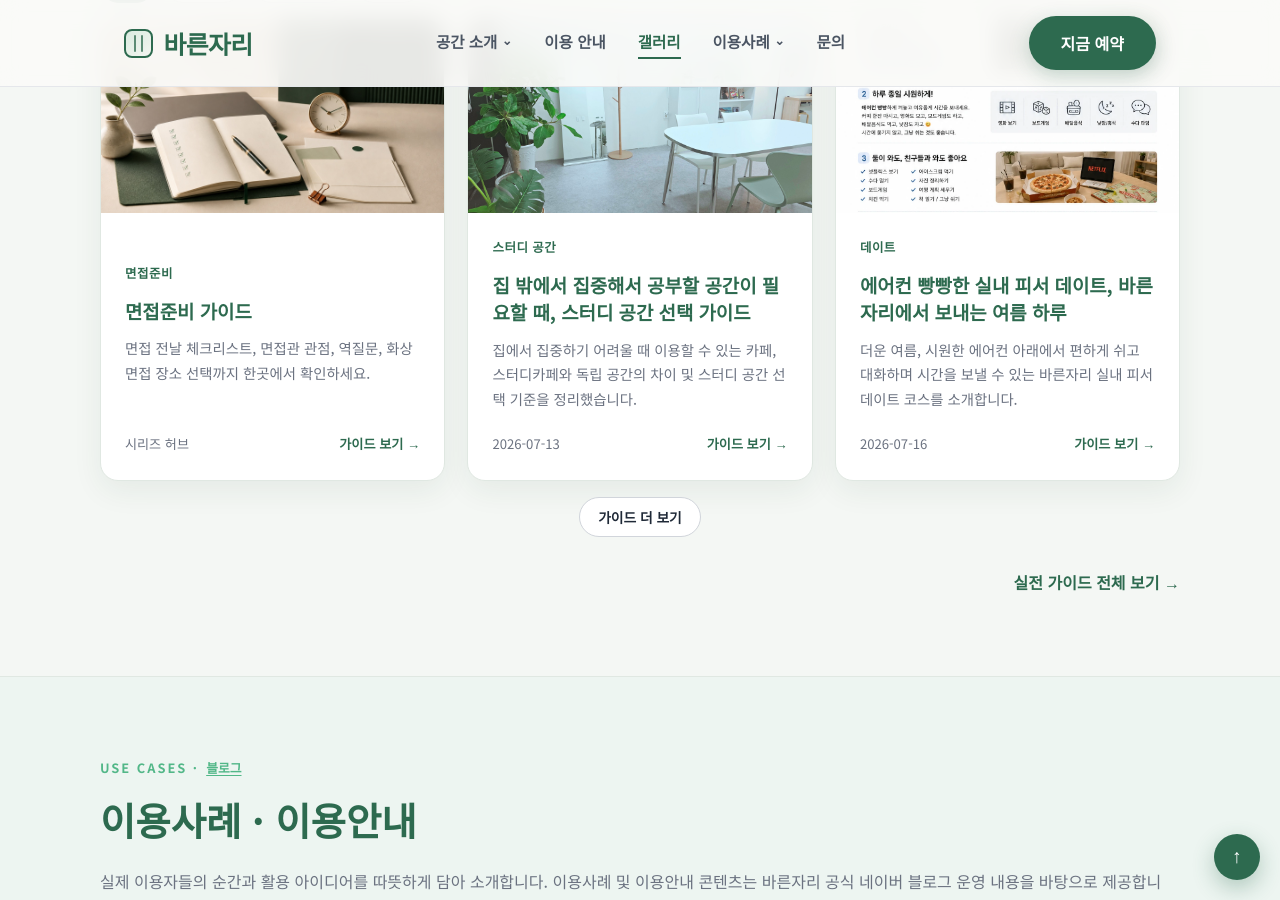
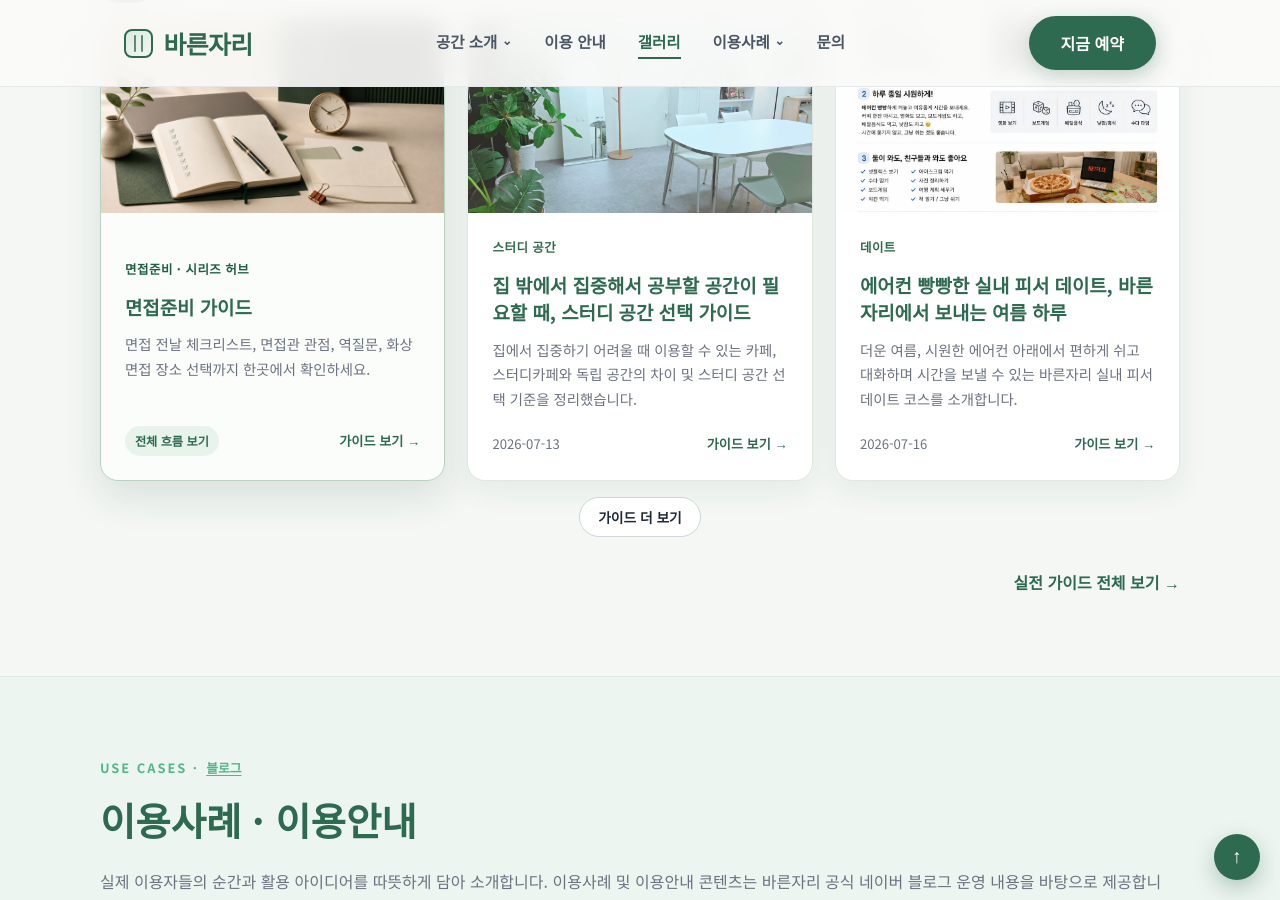
Before and after one commit to bareunspace/blog, a Jekyll site: the page built from index.html, in a window 1280 px wide and 900 px high, scrolled down 4853 px. Built offline with Jekyll 4.4.1, drawn with Linux system fonts in a browser that asks for light colours.

Commit message:
Highlight homepage interview hub card

```diff
--- a/index.html
+++ b/index.html
@@ -484,16 +484,16 @@ script_version: 20260718-2
         {% endif %}
       </div>
       <div class="blog-guide-grid home-guide-grid" id="homeGuideGrid" aria-label="목적별 준비 가이드">
-        <article class="blog-guide-card" data-home-guide-item>
+        <article class="blog-guide-card home-guide-hub-card" data-home-guide-item>
           <a class="blog-guide-image" href="{{ '/interview/' | relative_url }}" tabindex="-1" aria-hidden="true">
             <img src="/images/interview-prep-checklist-cover.jpg" alt="" loading="lazy" />
           </a>
           <div class="blog-guide-content">
-            <p class="blog-card-eyebrow">면접준비</p>
+            <p class="blog-card-eyebrow">면접준비 · 시리즈 허브</p>
             <h3><a href="{{ '/interview/' | relative_url }}">면접준비 가이드</a></h3>
             <p>면접 전날 체크리스트, 면접관 관점, 역질문, 화상면접 장소 선택까지 한곳에서 확인하세요.</p>
             <div class="blog-card-footer">
-              <span>시리즈 허브</span>
+              <span class="hub-card-badge">전체 흐름 보기</span>
               <a href="{{ '/interview/' | relative_url }}">가이드 보기 <span aria-hidden="true">→</span></a>
             </div>
           </div>
--- a/styles/main.css
+++ b/styles/main.css
@@ -746,6 +746,24 @@ section { padding: 5rem 1.5rem; }
 }
 #practical-guides .blog-guide-image {
   aspect-ratio: 16 / 9;
+}
+.home-guide-hub-card {
+  border-color: #b9d2c2;
+  background: #fbfdfb;
+  box-shadow: 0 16px 38px rgba(26,67,47,.12);
+}
+.home-guide-hub-card .blog-card-eyebrow {
+  color: #1f5f43;
+}
+.hub-card-badge {
+  display: inline-flex;
+  align-items: center;
+  border-radius: 999px;
+  background: #e8f3ec;
+  color: var(--primary);
+  padding: .28rem .62rem;
+  font-size: .76rem;
+  font-weight: 800;
 }
 .blog-guide-content,
 .blog-field-content {
```
Also changed, not shown: other parts of index.html (+1 -1 lines).
